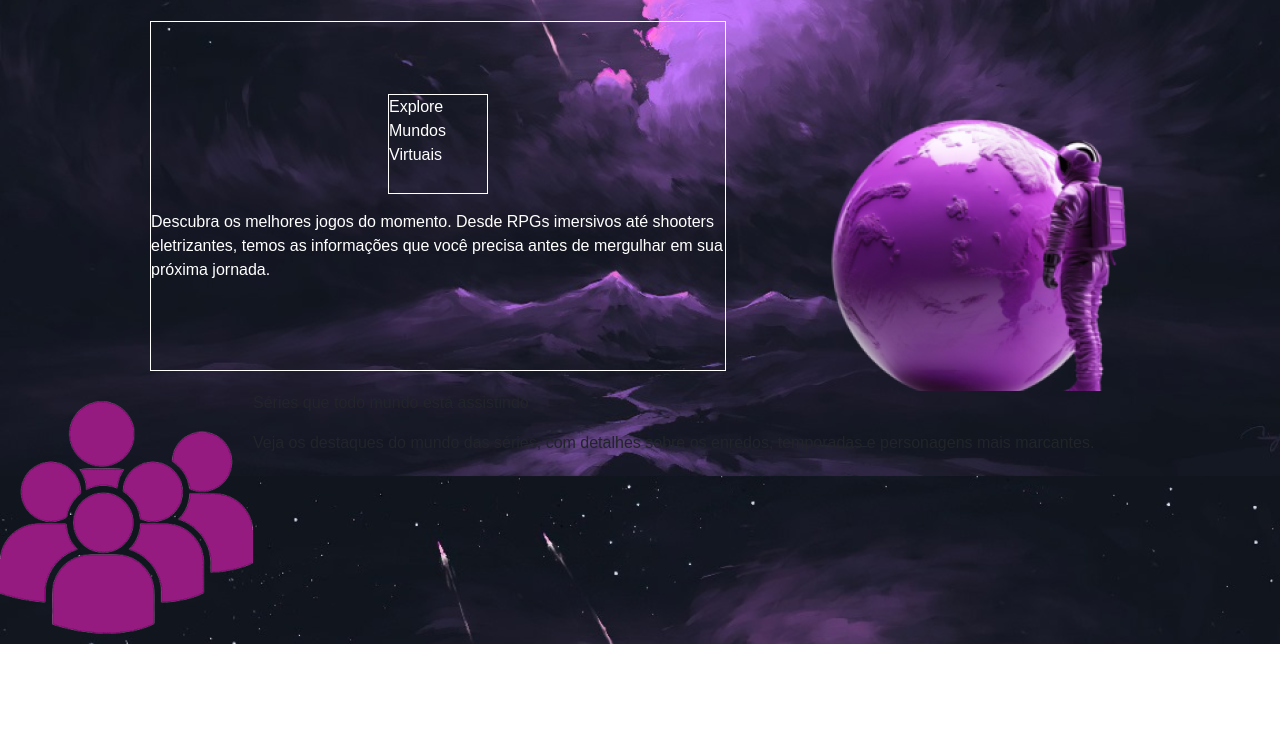
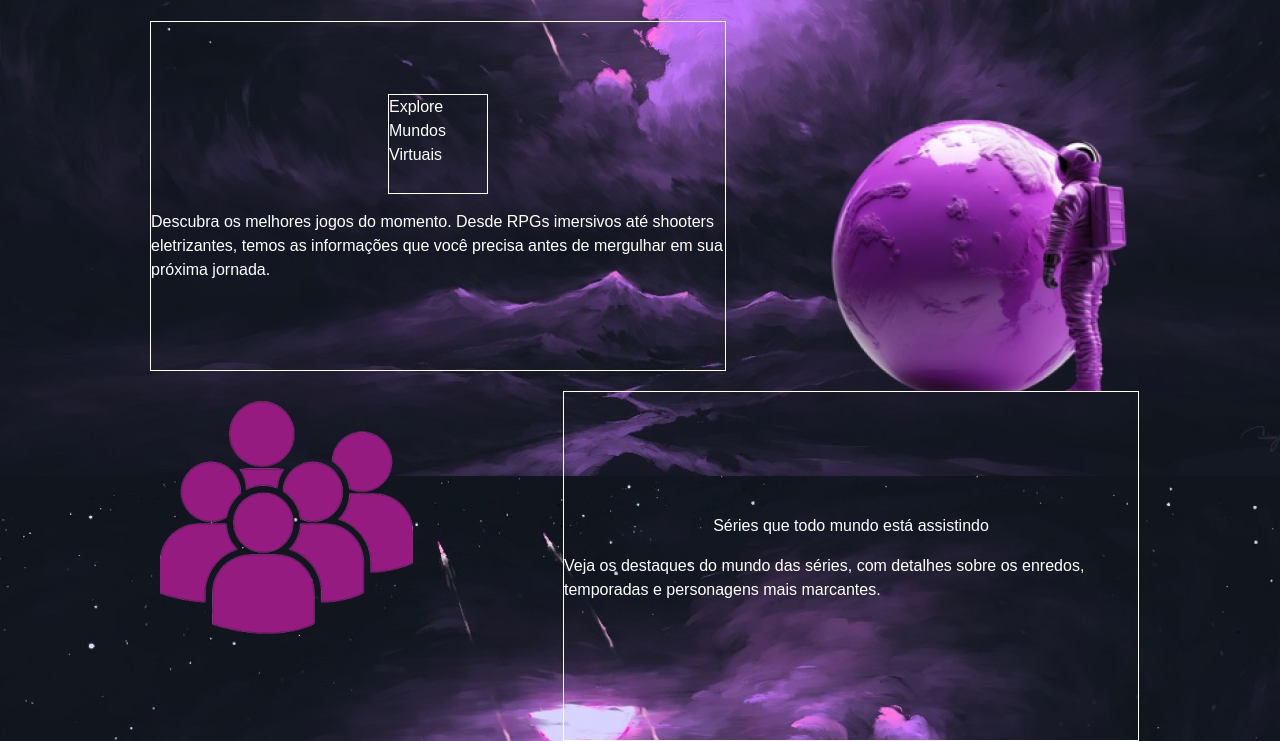
Before and after one commit to PabloCenturion/Projeto-Reviwers, a plain HTML site: page Pgn Introdutória/index.html in a window 1280 px wide. Shown: the part 1124-1865 px from the top of the page. Before the commit the page ends 1768 px from the top, so only its background shows below. Drawn offline with nearby package versions, Linux system fonts and the light colour scheme.

Commit message:
Mais umas Mudanças

```diff
--- a/Pgn Introdutória/index.html
+++ b/Pgn Introdutória/index.html
@@ -75,7 +75,7 @@
         </div>
     </div>
     <div class="container5">
-        <div>
+        <div class="pessoas">
             <img src="Imagens/Pessoas.png" alt="Pessoas">
         </div>
         <div class="description4">
--- a/Pgn Introdutória/style.css
+++ b/Pgn Introdutória/style.css
@@ -182,3 +182,17 @@ nav ul li a {
     display: flex;
     flex-direction: row;
 }
+.description4{
+    width: 45%;
+    height: 350px;
+    display: flex;
+    flex-direction: column;
+    justify-content: center;
+    align-items: center;
+    border: 1px solid white;
+    color: rgb(255, 255, 255);
+    margin-left: 150px;
+}
+.pessoas{
+    margin-left: 10rem;
+}
```
